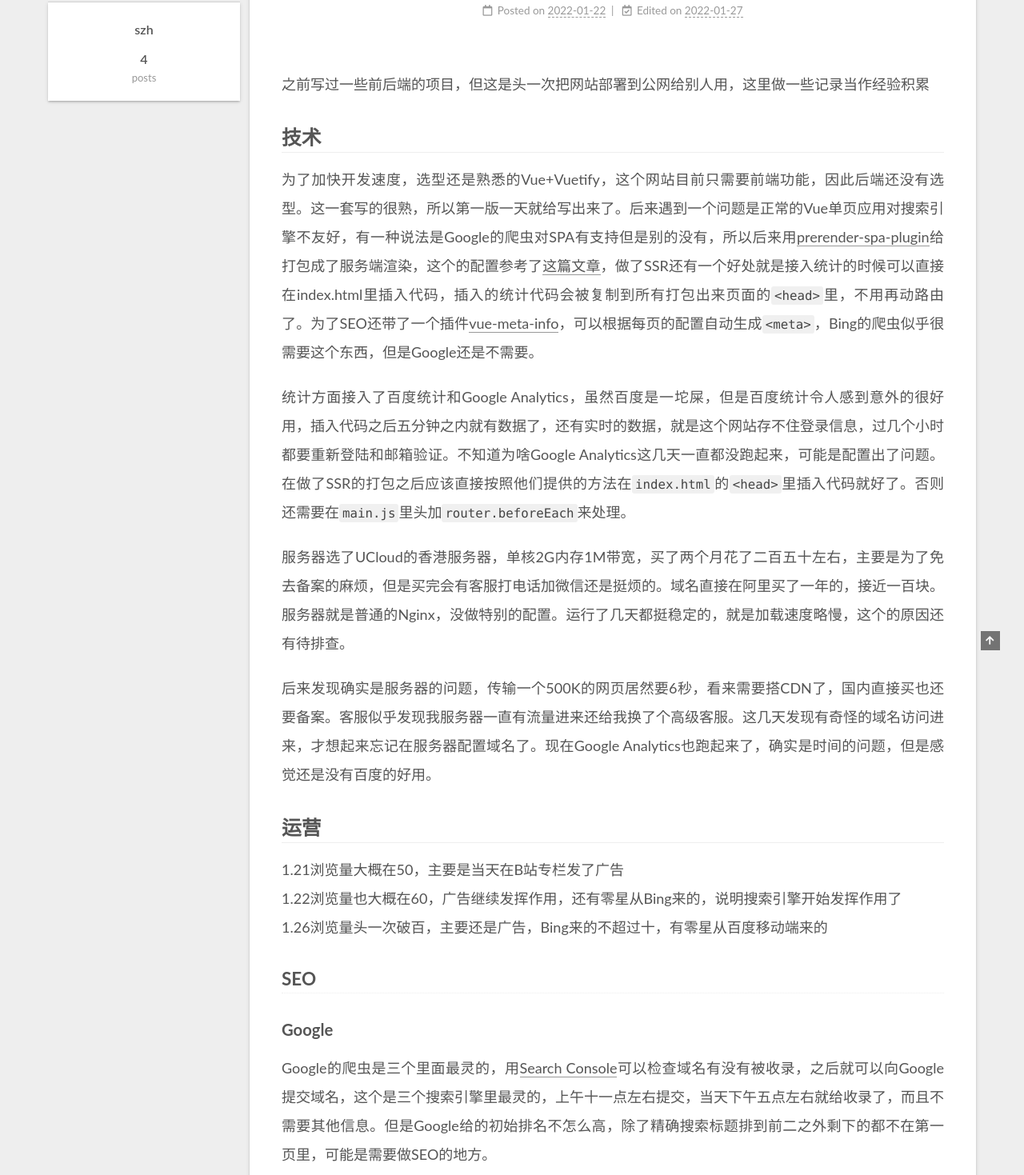
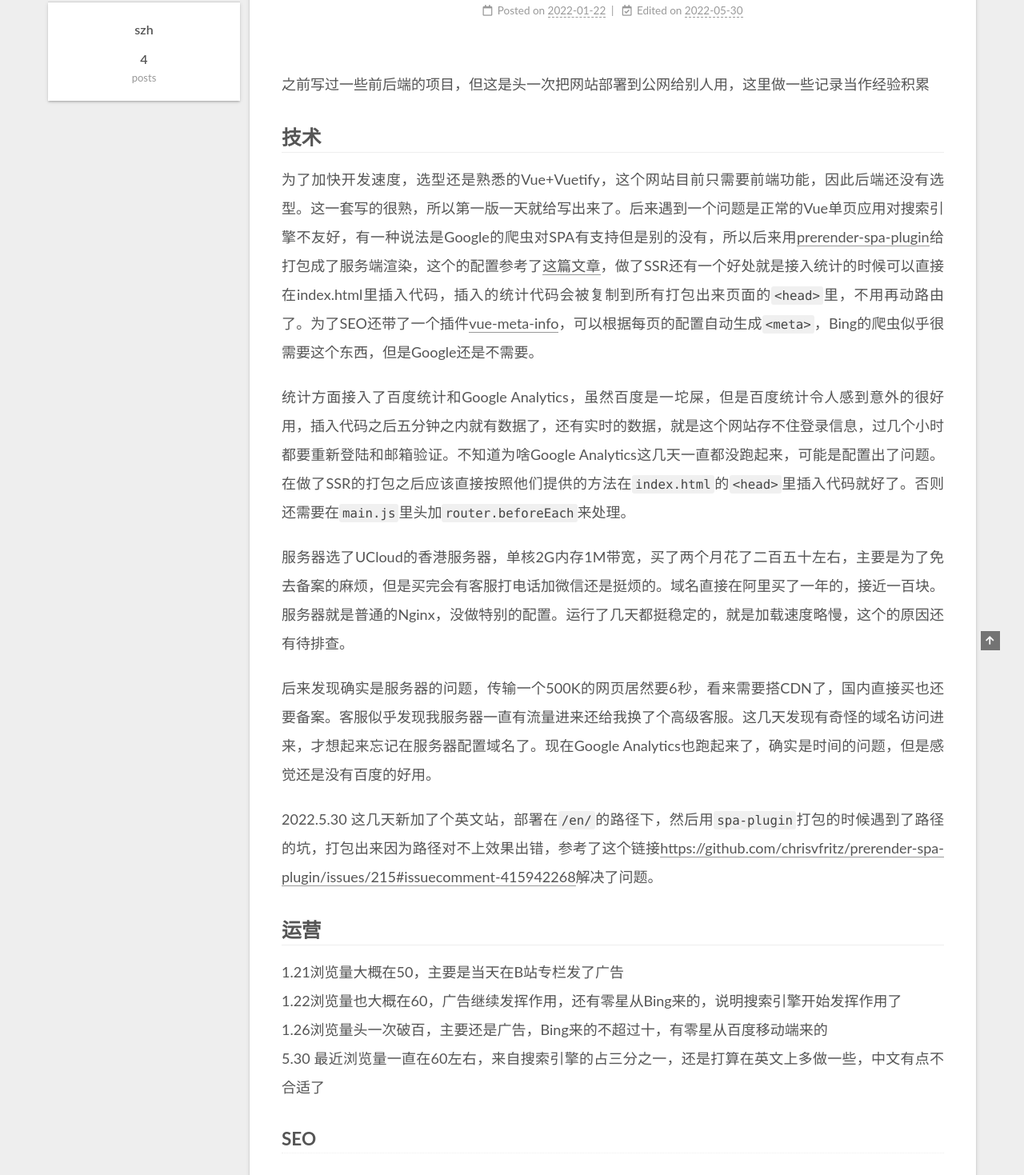
Before and after one commit to Al0ha0e/Al0ha0e.github.io, a plain HTML site: page index.html in a window 1280 px wide. Shown: the part 87-1556 px from the top of the page at 80% size. Drawn offline with nearby package versions, Linux system fonts and the light colour scheme.

Commit message:
Site updated: 2022-05-30 12:03:49

```diff
--- a/index.html
+++ b/index.html
@@ -297,7 +297,7 @@ mjx-container[display="true"] + br {
           <i class="far fa-calendar-check"></i>
         </span>
         <span class="post-meta-item-text">Edited on</span>
-        <time title="Modified: 2022-01-27 23:11:52" itemprop="dateModified" datetime="2022-01-27T23:11:52+08:00">2022-01-27</time>
+        <time title="Modified: 2022-05-30 12:03:17" itemprop="dateModified" datetime="2022-05-30T12:03:17+08:00">2022-05-30</time>
       </span>
 
 
@@ -315,10 +315,11 @@ mjx-container[display="true"] + br {
 <p>统计方面接入了百度统计和Google Analytics，虽然百度是一坨屎，但是百度统计令人感到意外的很好用，插入代码之后五分钟之内就有数据了，还有实时的数据，就是这个网站存不住登录信息，过几个小时都要重新登陆和邮箱验证。不知道为啥Google Analytics这几天一直都没跑起来，可能是配置出了问题。在做了SSR的打包之后应该直接按照他们提供的方法在<code>index.html</code>的<code>&lt;head&gt;</code>里插入代码就好了。否则还需要在<code>main.js</code>里头加<code>router.beforeEach</code>来处理。</p>
 <p>服务器选了UCloud的香港服务器，单核2G内存1M带宽，买了两个月花了二百五十左右，主要是为了免去备案的麻烦，但是买完会有客服打电话加微信还是挺烦的。域名直接在阿里买了一年的，接近一百块。服务器就是普通的Nginx，没做特别的配置。运行了几天都挺稳定的，就是加载速度略慢，这个的原因还有待排查。</p>
 <p>后来发现确实是服务器的问题，传输一个500K的网页居然要6秒，看来需要搭CDN了，国内直接买也还要备案。客服似乎发现我服务器一直有流量进来还给我换了个高级客服。这几天发现有奇怪的域名访问进来，才想起来忘记在服务器配置域名了。现在Google Analytics也跑起来了，确实是时间的问题，但是感觉还是没有百度的好用。</p>
-<h2 id="运营"><a href="#运营" class="headerlink" title="运营"></a>运营</h2><p>1.21浏览量大概在50，主要是当天在B站专栏发了广告<br>1.22浏览量也大概在60，广告继续发挥作用，还有零星从Bing来的，说明搜索引擎开始发挥作用了<br>1.26浏览量头一次破百，主要还是广告，Bing来的不超过十，有零星从百度移动端来的</p>
+<p>2022.5.30 这几天新加了个英文站，部署在<code>/en/</code>的路径下，然后用<code>spa-plugin</code>打包的时候遇到了路径的坑，打包出来因为路径对不上效果出错，参考了这个链接<a target="_blank" rel="noopener" href="https://github.com/chrisvfritz/prerender-spa-plugin/issues/215#issuecomment-415942268">https://github.com/chrisvfritz/prerender-spa-plugin/issues/215#issuecomment-415942268</a>解决了问题。</p>
+<h2 id="运营"><a href="#运营" class="headerlink" title="运营"></a>运营</h2><p>1.21浏览量大概在50，主要是当天在B站专栏发了广告<br>1.22浏览量也大概在60，广告继续发挥作用，还有零星从Bing来的，说明搜索引擎开始发挥作用了<br>1.26浏览量头一次破百，主要还是广告，Bing来的不超过十，有零星从百度移动端来的<br>5.30 最近浏览量一直在60左右，来自搜索引擎的占三分之一，还是打算在英文上多做一些，中文有点不合适了</p>
 <h3 id="SEO"><a href="#SEO" class="headerlink" title="SEO"></a>SEO</h3><h4 id="Google"><a href="#Google" class="headerlink" title="Google"></a>Google</h4><p>Google的爬虫是三个里面最灵的，用<a target="_blank" rel="noopener" href="https://search.google.com/search-console">Search Console</a>可以检查域名有没有被收录，之后就可以向Google提交域名，这个是三个搜索引擎里最灵的，上午十一点左右提交，当天下午五点左右就给收录了，而且不需要其他信息。但是Google给的初始排名不怎么高，除了精确搜索标题排到前二之外剩下的都不在第一页里，可能是需要做SEO的地方。</p>
 <h4 id="Bing"><a href="#Bing" class="headerlink" title="Bing"></a>Bing</h4><p>Bing可以用<a target="_blank" rel="noopener" href="https://www.bing.com/webmasters">Webmaster Tool</a>提交域名并检查是否被收录，但是<code>已发现但未爬网</code>的状态让人感觉很迷，事后发现等一阵子就好了。Bing要求很多，需要提供<code>description</code>，标题还要超过15字之类的，还好这些都可以用他的网站扫描暴露出来，这些修好以后可以重新提交。Bing在上线四天左右给收录了，而且排名给到了第一页，收录之后就有了从Bing来的流量（虽然只有个位数）。</p>
-<h4 id="百度"><a href="#百度" class="headerlink" title="百度"></a>百度</h4><p>百度的链接在<a target="_blank" rel="noopener" href="https://ziyuan.baidu.com/">搜索资源平台</a>提交，百度是最烂的，只能检查可不可以正常爬下来，没法主动检查有没有被收录，而且到现在（上线四天以后）也没给收录，不知道发生了啥，难道是备案的问题？</p>
+<h4 id="百度"><a href="#百度" class="headerlink" title="百度"></a>百度</h4><p>百度的链接在<a target="_blank" rel="noopener" href="https://ziyuan.baidu.com">搜索资源平台</a>提交，百度是最烂的，只能检查可不可以正常爬下来，没法主动检查有没有被收录，而且到现在（上线四天以后）也没给收录，不知道发生了啥，难道是备案的问题？</p>
 <h3 id="其他推广"><a href="#其他推广" class="headerlink" title="其他推广"></a>其他推广</h3><p>1.21写了一篇广告（写的像论文一样）用小号发到B站专栏上了，两天大概170的浏览量10的收藏，给网站贡献了80左右的浏览量和60左右的UV，转化率还是很高。别的平台以后慢慢打广告罢，还要注册小号之类的。简书发了一篇被撤回了，好像因为外链之类的原因。目前网站主要的流量还是这些推广，希望以后能往搜索引擎方向倾斜。主要还是想多发一些带外链的广告，这样也有利于SEO。</p>
 <p>B站专栏在后面几天访问量居然一直线性增长，到27号已经破1200了，还有140左右的收藏，看来方向是正确的，这些天又深入研究了下这个方向发现同类的东西做的确实不行，应该可以多搞一搞。</p>
 
```
Also changed, not shown: 2022/01/22/website/index.html (+5 -4 lines).
